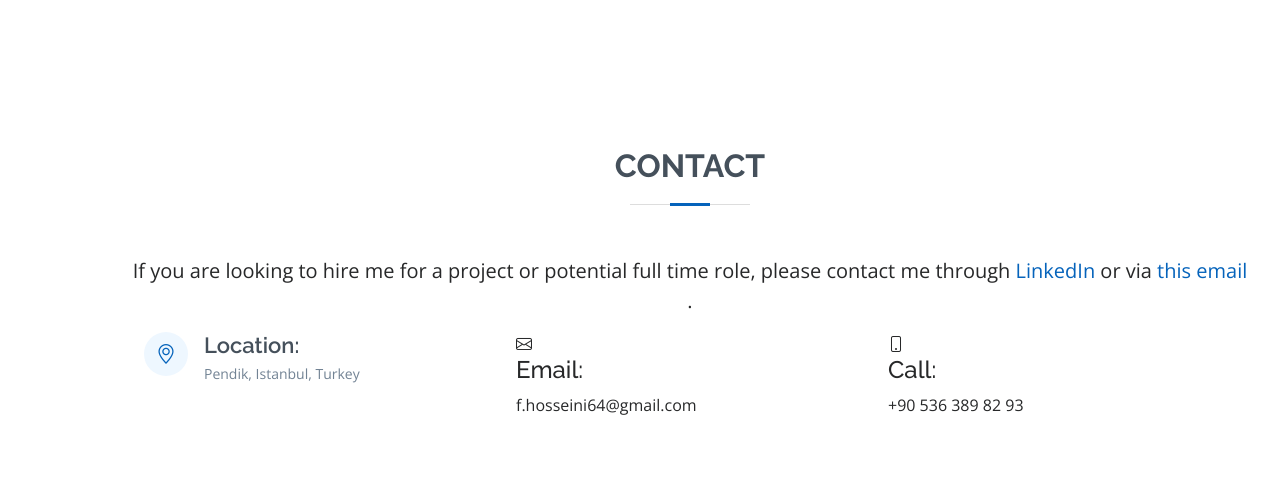
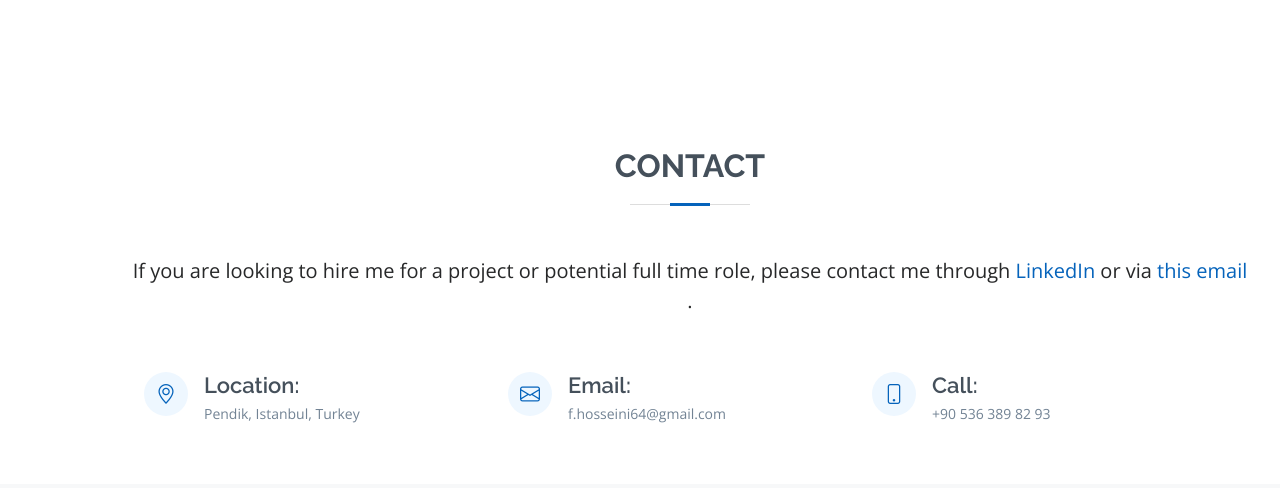
Before and after one commit to xaphaniafox/resume, a plain HTML site: page index.html in a window 1280 px wide. Shown: the part 3396-3884 px from the top of the page. Drawn offline with nearby package versions, Linux system fonts and the light colour scheme.

Commit message:
rearranging the contact items to sit aside of each other

```diff
--- a/assets/css/style.css
+++ b/assets/css/style.css
@@ -1061,7 +1061,8 @@ section {
 }
 
 .contact .info .email,
-.contact .info .phone {
+.contact .info .phone,
+.contact .info .address {
   margin-top: 40px;
 }
 
--- a/index.html
+++ b/index.html
@@ -295,8 +295,8 @@
         </div>
 
         <div class="container">
-          <div class="row mt-1">
-            <div class="info col-sm">
+          <div class="row info mt-1">
+            <div class="address col-sm">
               <i class="bi bi-geo-alt"></i>
                 <h4>Location:</h4>
                 <p>Pendik, Istanbul, Turkey</p>
```
